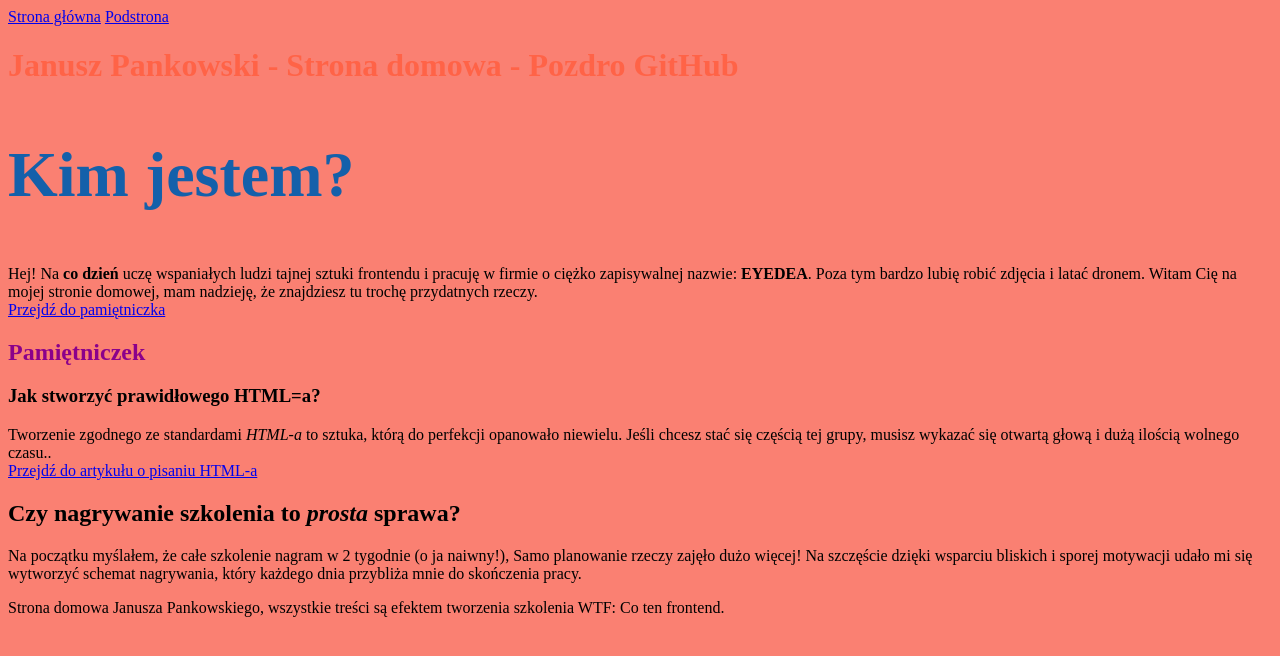
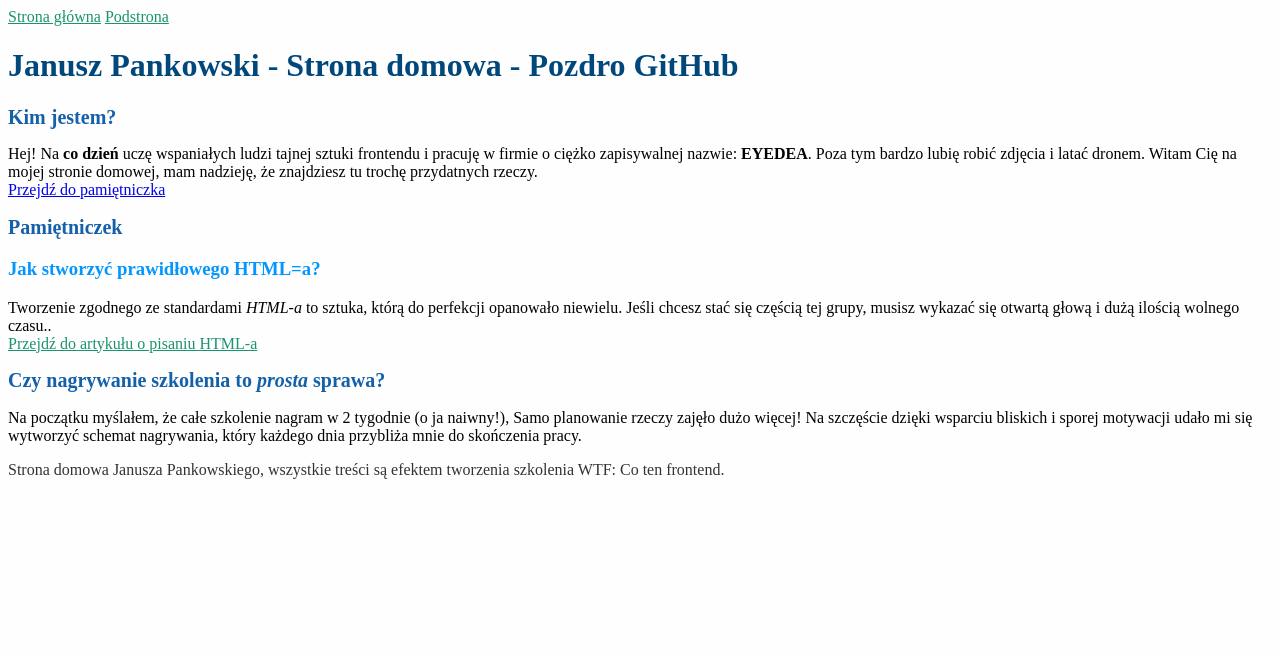
Before and after one commit to januszpankowski/homepage, a plain HTML site: page index.html in a window 1280 px wide. Drawn offline with Linux system fonts and the light colour scheme.

Commit message:
new colorStyle

```diff
--- a/index.html
+++ b/index.html
@@ -11,18 +11,18 @@
 
 <body>
    <header>
-      <a href="index.html">Strona główna</a>
-      <a href="podstrona.html">Podstrona</a>
+      <a class="link" href="index.html">Strona główna</a>
+      <a class="link" href="podstrona.html">Podstrona</a>
    </header>
-   <main>
-      <header>
-         <h1 class="mainHeader">
+   <main class="header">
+      <header class="header">
+         <h1 class="heading">
             Janusz Pankowski - Strona domowa - Pozdro GitHub
          </h1>
       </header>
       <section>
          <h2 class="sectionHeader">Kim jestem?</h2>
-         <p>
+         <p class="paragraph">
             Hej! Na <b>co dzień</b> uczę wspaniałych ludzi tajnej sztuki frontendu i pracuję w firmie o ciężko
             zapisywalnej
             nazwie: <strong>EYEDEA</strong>. Poza tym bardzo lubię robić zdjęcia i latać dronem. Witam Cię na mojej
@@ -34,21 +34,21 @@
       </section>
       <section>
          <section id="pamietniczek">
-            <h2 class="sectionDiary">Pamiętniczek</h2>
+            <h2 class="sectionHeader">Pamiętniczek</h2>
             <section>
             </section>
-            <h3>
+            <h3 class="thirdHeader">
                Jak stworzyć prawidłowego HTML=a?
             </h3>
             <p>Tworzenie zgodnego ze standardami <i>HTML-a</i> to sztuka, którą do perfekcji opanowało niewielu. Jeśli
                chcesz
                stać się częścią tej grupy, musisz wykazać się otwartą głową i dużą ilością wolnego czasu..<br>
-               <a href="podstrona.html">Przejdź do artykułu o pisaniu HTML-a</a>
+               <a class="link" href="podstrona.html">Przejdź do artykułu o pisaniu HTML-a</a>
             </p>
          </section>
       </section>
       <section>
-         <h2>Czy nagrywanie szkolenia to <em>prosta</em> sprawa?</h2>
+         <h2 class="sectionHeader">Czy nagrywanie szkolenia to <em>prosta</em> sprawa?</h2>
          <p>
             Na początku myślałem, że całe szkolenie nagram w 2 tygodnie (o ja naiwny!), Samo planowanie rzeczy zajęło
             dużo więcej! Na szczęście dzięki wsparciu bliskich i sporej motywacji udało mi się wytworzyć schemat
--- a/style.css
+++ b/style.css
@@ -1,13 +1,27 @@
 body {
-   background: salmon;
+   background: #fefefe;
+   color: #333;
 }
 .mainHeader {
    color: tomato;
 }
-.sectionHeader {
+.sectionHeader,
+.diaryHeader {
    color: #1460aa;
-   font-size: 64px;
+   font-size: 20px;
 }
 .sectionDiary {
    color: darkmagenta;
 }
+.header {
+   color: black;
+}
+.heading {
+   color: #00487c;
+}
+.thirdHeader {
+   color: #0496ff;
+}
+.link {
+   color: #1a936f;
+}
```
